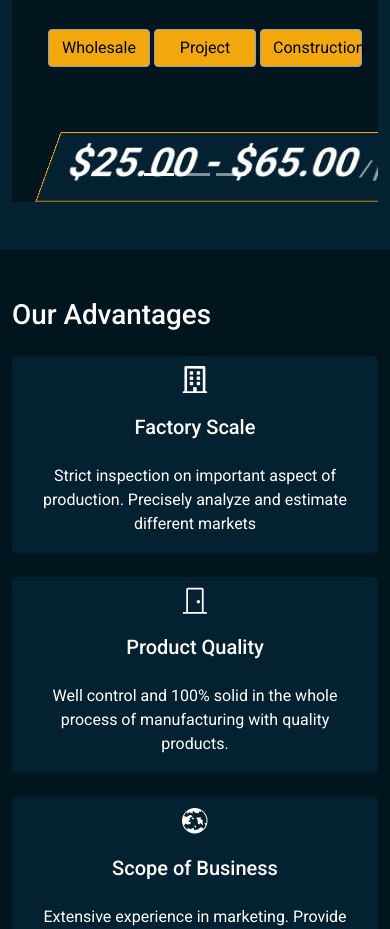
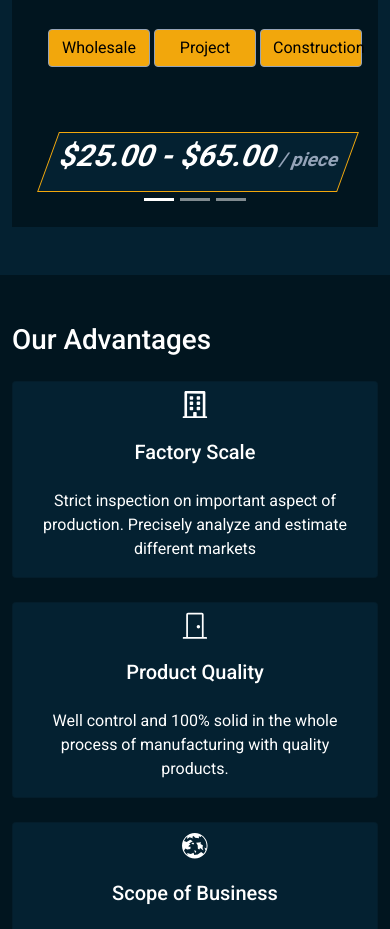
Before and after one commit to SMhamidAzad/Warehouse-Management-Client, a React (Create React App) app: page / in a window 390 px wide. Shown: the part 1567-2496 px from the top of the page. Built offline with nearby package versions, Linux system fonts and the light colour scheme; no server answers.

Commit message:
some style  added

```diff
--- a/src/components/Home/Blogs/Blogs.css
+++ b/src/components/Home/Blogs/Blogs.css
@@ -2,7 +2,12 @@
     height: 60%;
 }
 @media screen and (max-width: 688px) {
+    .blogs{
+        height: 200vh !important;
+    }
     .blog{
-        height: 90%;
+        height: 75% !important;
+        margin-bottom: -20px !important;
     }
+
 }
--- a/src/components/Home/Blogs/Blogs.js
+++ b/src/components/Home/Blogs/Blogs.js
@@ -3,7 +3,7 @@ import './Blogs.css'
 
 const Blogs = () => {
     return (
-        <div style={{ height: '90vh', backgroundColor: '#021B29' }} className="row row-cols-1 row-cols-md-3 g-4 m-0">
+        <div style={{ height: '90vh', backgroundColor: '#021B29' }} className="row row-cols-1 row-cols-md-3 g-4 m-0 blogs">
             <div className="col">
                 <div style={{backgroundColor: '#0A2E43'}} className="card mt-5 border-0 blog">
                     <div className="card-body">
--- a/src/components/Home/Inventory/Inventory.css
+++ b/src/components/Home/Inventory/Inventory.css
@@ -1,6 +1,6 @@
 .inventory-container{
     background-color: #021B29;
-    height: 90vh;
+    min-height: 90vh;
 }
 .inventory{
     background-color: #0A2E43;
@@ -11,7 +11,7 @@
 }
 @media screen and (max-width: 688px) {
     .inventory-container{
-        height: 100vh;
+        height: 200vh !important;
     }
     .inventory{
         text-align: center;
--- a/src/components/Home/Recommanded/Recommanded.css
+++ b/src/components/Home/Recommanded/Recommanded.css
@@ -3,15 +3,6 @@
     color: black;
     width: 120px;
     background-color: #F2A70C;
-}
-
-.price-div {
-    margin-top: 65px;
-    background-color: white;
-    padding-left: 20px;
-    font-weight: 700;
-    margin-right: 50px;
-    color: #94A3B8;
 }
 
 .price-first-part {
@@ -45,4 +36,16 @@
       font-size: 30px;
       margin-bottom: 20px;
   }
+  .price-first-part{
+      font-size: 30px;
+  }
+  .price-last-part{
+      font-size: 19px;
+  }
+  .parallelogram{
+    padding-left: 10px;
+    margin-bottom: 35px;
+    width: 300px;
+    height: 60px;
+  }
 }
```
